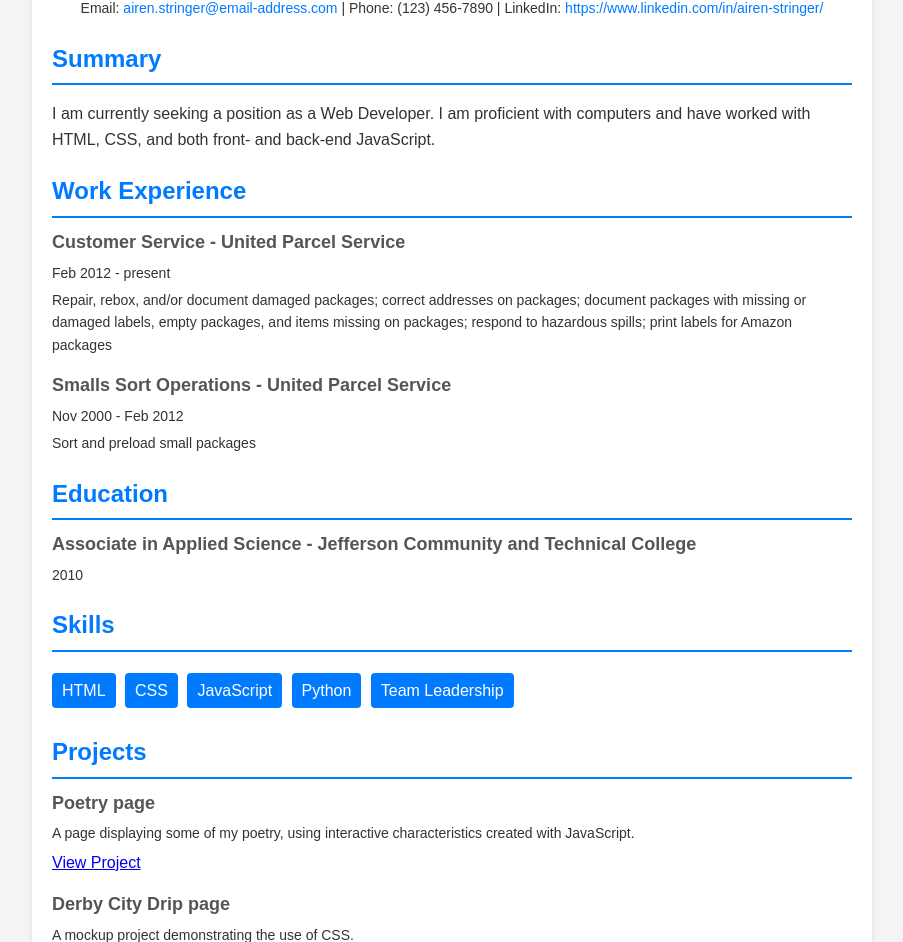
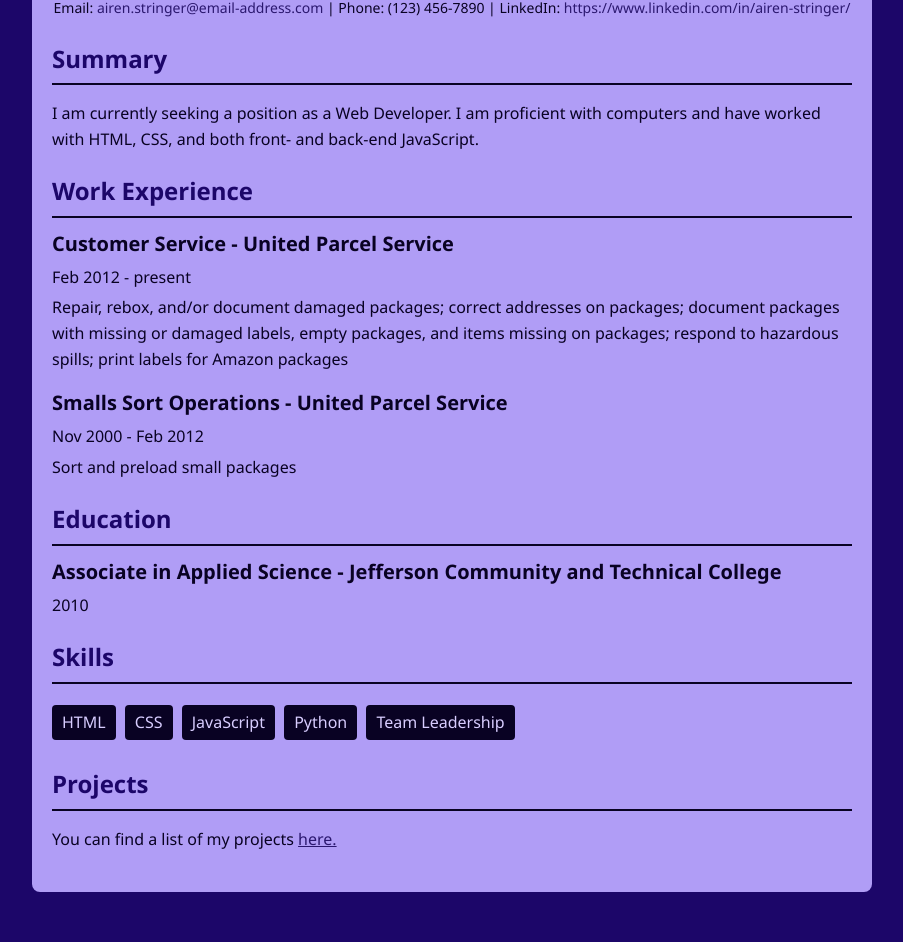
Before and after one commit to AirenMarie/AirenMarie.github.io, a plain HTML site: page index.html in a window 1280 px wide. Shown: the part 101-1043 px from the top of the page, without its empty margins (188-1091 px from the left). After the commit the page ends 1013 px from the top, so only its background shows below. Drawn offline with Linux system fonts and the light colour scheme.

Commit message:
adjust HTML document, add styles and projects page

```diff
--- a/index.html
+++ b/index.html
@@ -4,75 +4,8 @@
     <meta charset="UTF-8" />
     <meta name="viewport" content="width=device-width, initial-scale=1.0" />
     <title>Resume Template</title>
+    <link rel="stylesheet" href="styles.css" />
   </head>
-  <style>
-    body {
-      font-family: Arial, sans-serif;
-      line-height: 1.6;
-      margin: 0;
-      padding: 0;
-      color: #333;
-      background-color: #f4f4f4;
-    }
-    .container {
-      max-width: 800px;
-      margin: 20px auto;
-      padding: 20px;
-      background: #fff;
-      border-radius: 8px;
-      box-shadow: 0 2px 5px rgba(0, 0, 0, 0.1);
-    }
-    h1,
-    h2 {
-      color: #007bff;
-    }
-    .header {
-      text-align: center;
-    }
-    .header h1 {
-      margin: 10px 0;
-    }
-    .contact {
-      margin: 10px 0;
-      font-size: 14px;
-    }
-    .contact a {
-      color: #007bff;
-      text-decoration: none;
-    }
-    .section {
-      margin: 20px 0;
-    }
-    .section h2 {
-      margin-bottom: 10px;
-      border-bottom: 2px solid #007bff;
-      padding-bottom: 5px;
-    }
-    .item {
-      margin-bottom: 15px;
-    }
-    .item h3 {
-      margin: 0;
-      font-size: 18px;
-      color: #555;
-    }
-    .item p {
-      margin: 5px 0;
-      font-size: 14px;
-    }
-    .skills ul {
-      list-style: none;
-      padding: 0;
-    }
-    .skills ul li {
-      display: inline-block;
-      background: #007bff;
-      color: #fff;
-      padding: 5px 10px;
-      margin: 5px 5px 5px 0;
-      border-radius: 4px;
-    }
-  </style>
   <body>
     <main class="container">
       <section class="header">
@@ -136,21 +69,10 @@
       </section>
       <section class="section">
         <h2>Projects</h2>
-        <div class="item">
-          <h3>Poetry page</h3>
-          <p>
-            A page displaying some of my poetry, using interactive
-            characteristics created with JavaScript.
-          </p>
-          <a href="https://github.com/AirenMarie/poetry-site">View Project</a>
-        </div>
-        <div class="item">
-          <h3>Derby City Drip page</h3>
-          <p>A mockup project demonstrating the use of CSS.</p>
-          <a href="https://github.com/AirenMarie/FEWD-CoffeeShop/tree/week1"
-            >View Project</a
-          >
-        </div>
+        <p>
+          You can find a list of my projects
+          <a class="project-link" href="projects.html" target="_blank">here.</a>
+        </p>
       </section>
     </main>
   </body>
--- /dev/null
+++ b/styles.css
@@ -0,0 +1,73 @@
+body {
+  font-family: "Segoe UI", Tahoma, Geneva, Verdana, sans-serif;
+  line-height: 1.6;
+  margin: 0;
+  padding: 0;
+  color: #090223;
+  background-color: #1c0669;
+}
+.container {
+  max-width: 800px;
+  margin: 20px auto;
+  padding: 20px;
+  background: #b09df6;
+  border-radius: 8px;
+}
+h1,
+h2 {
+  color: #1c0669;
+}
+.header {
+  text-align: center;
+}
+.header h1 {
+  margin: 10px 0;
+}
+.contact {
+  margin: 10px 0;
+  font-size: 14px;
+}
+.contact a {
+  color: #2b186f;
+  text-decoration: none;
+}
+.project-link {
+  color: #2b186f;
+}
+.section {
+  margin: 20px 0;
+}
+.section h2 {
+  margin-bottom: 10px;
+  border-bottom: 2px solid #090223;
+  padding-bottom: 5px;
+}
+.item {
+  margin-bottom: 15px;
+}
+.item h3 {
+  margin: 0;
+  font-size: 20px;
+  color: #090223;
+}
+.item p {
+  margin: 5px 0;
+  font-size: 16px;
+  color: #090223;
+}
+.skills ul {
+  list-style: none;
+  padding: 0;
+}
+.skills ul li {
+  display: inline-block;
+  background: #090223;
+  color: #d8cdff;
+  padding: 5px 10px;
+  margin: 5px 5px 5px 0;
+  border-radius: 4px;
+}
+
+#project-header {
+  text-align: center;
+}
```
Also changed, not shown: projects.html (added, +52 -0 lines).
